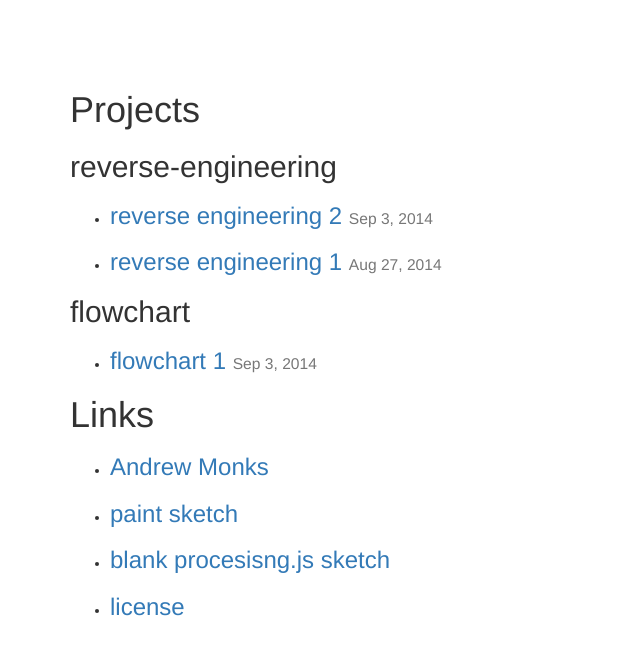
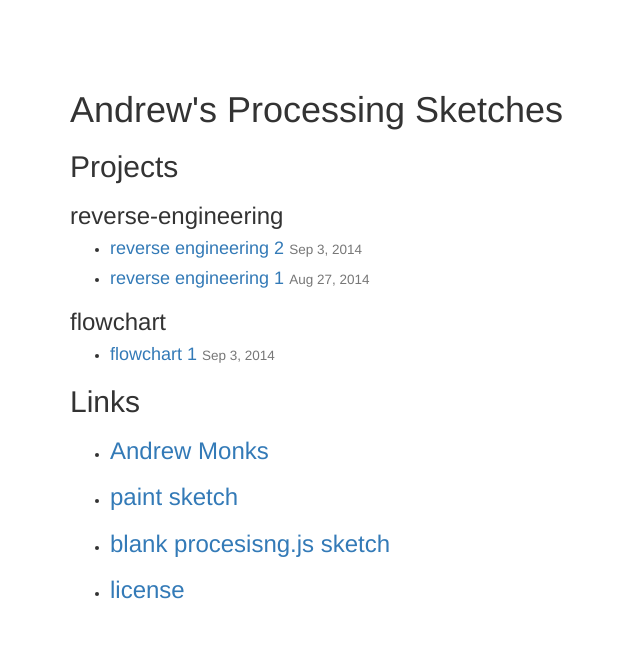
Before and after one commit to amonks/pfordrawing, a Jekyll site: the page built from index.html, in a window 1280 px wide. Shown: the top 655 px of the page, without its empty margins (0-640 px from the left). Built offline with Jekyll 4.4.1, drawn with Linux system fonts in a browser that asks for light colours; nearby versions of some CDN libraries.

Commit message:
improved title functionality

```diff
--- a/_config.yml
+++ b/_config.yml
@@ -2,7 +2,7 @@
 baseurl: ""
 permalink: /:title/
 repo: "https://github.com/amonks/pfordrawing"
-title: "Processing Sketches"
+title: "Andrew's Processing Sketches"
 
 links:
   - name: "Andrew Monks"
--- a/index.html
+++ b/index.html
@@ -5,27 +5,28 @@ title: "Programming For Drawing"
 
 <div class="home">
 
-  <h1>Projects</h1>
+  <h1>{{site.title}}</h1>
 
+  <h2>Projects</h2>
   {% for category in site.categories %}
-    <h2>{{ category | first }}</h2>
+    <h3>{{ category | first }}</h3>
     <ul>
       {% for posts in category %}
         {% for post in posts %}
           {% if post.url %}
             <li>
-              <h3>
+              <h4>
                 <a href="{{ post.url | prepend: site.baseurl }}">
                   {{ post.title + " " }}
                   <span class="small">{{ post.date | date: "%b %-d, %Y" }}</span></a>
-              </h2>
+              </h4>
             </li>
           {% endif %}
         {% endfor %}
       {% endfor %}
     </ul>
   {% endfor %}
-  <h1>Links</h1>
+  <h2>Links</h2>
   <ul>
     {% for link in site.links %}
       <li>
```
Also changed, not shown: 1 other file.
